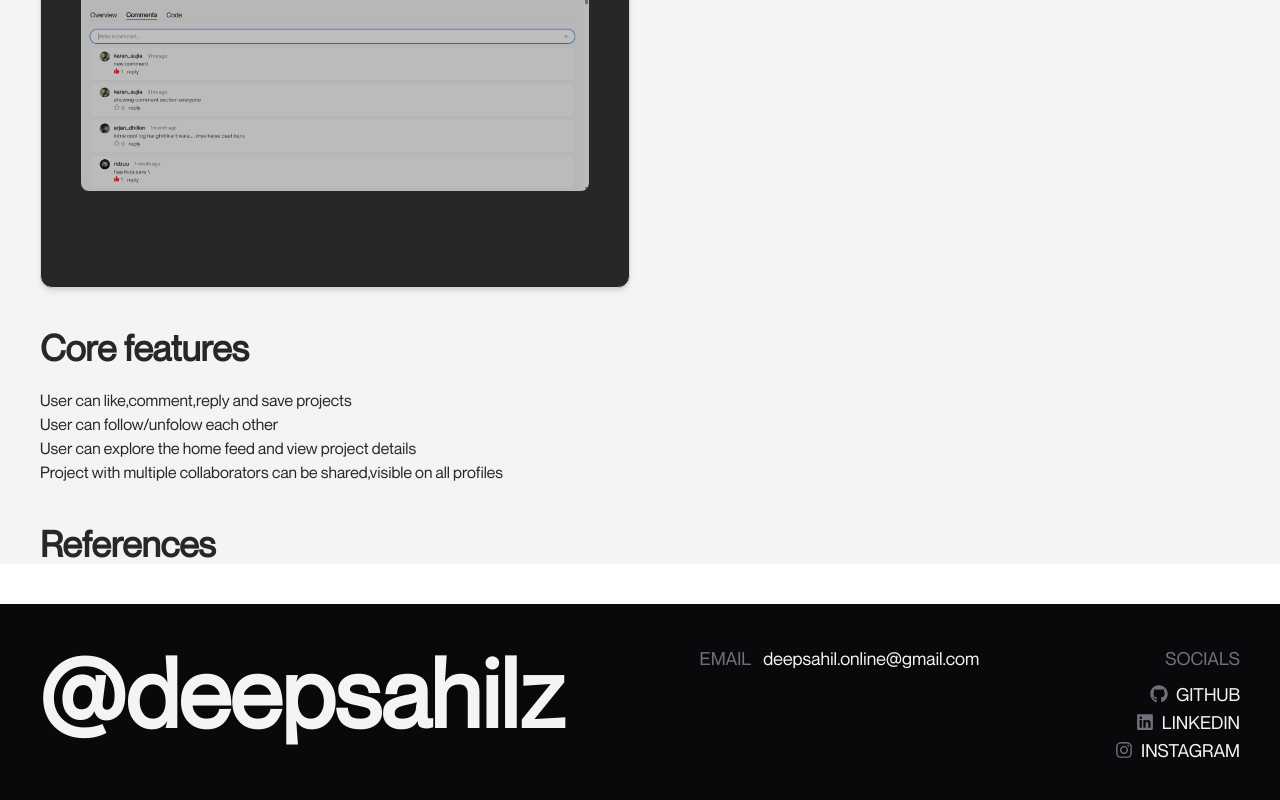
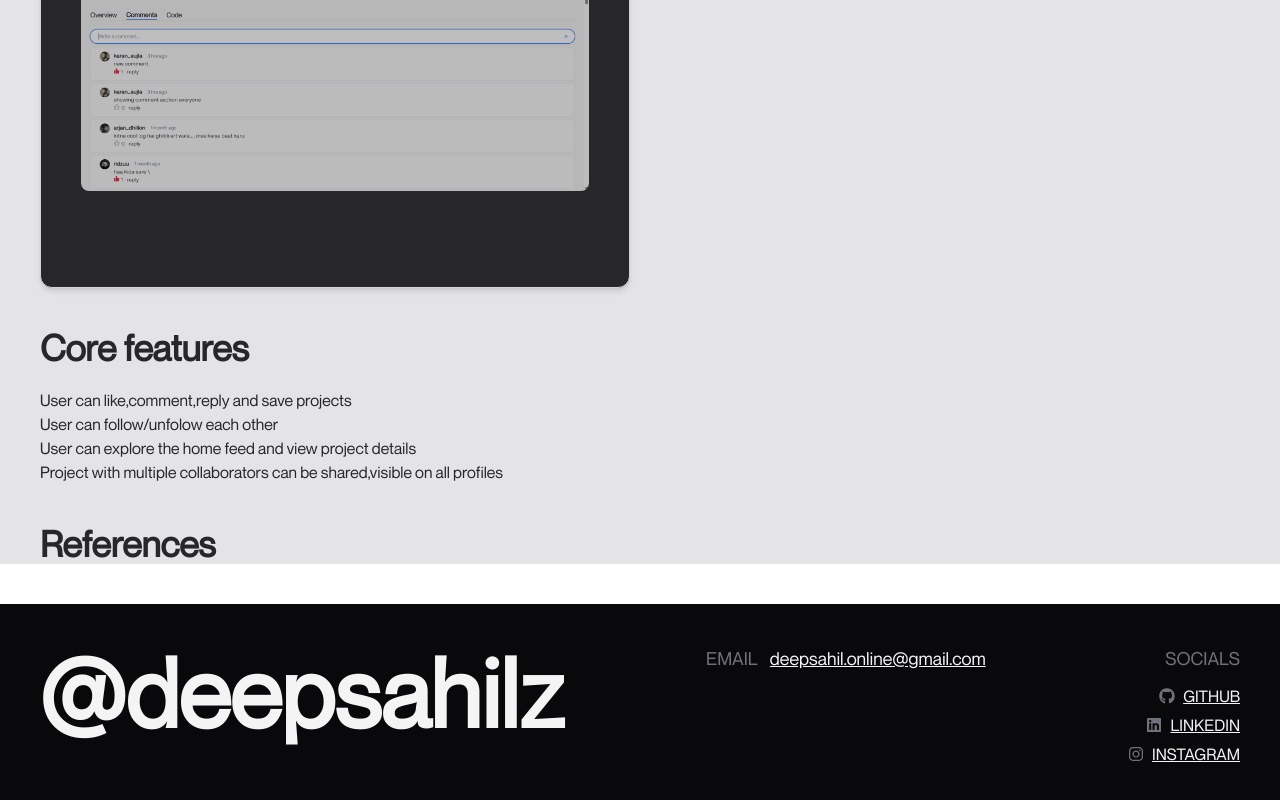
Before and after one commit to deepsahilz/deepsahilz-portfolio-reactjs, a React (Vite) app in the folder client/: page /codexa in a window 1280 px wide. Shown: the part 1348-2148 px from the top of the page. Built offline with nearby package versions, Linux system fonts and the light colour scheme.

Commit message:
ui improvements

```diff
--- a/client/src/components/AboutSection.jsx
+++ b/client/src/components/AboutSection.jsx
@@ -2,11 +2,11 @@ import React from 'react'
 
 const AboutSection = () => {
   return (
-    <div className='  w-full bg-zinc-200 text-zinc-800 h-screen py-20 px-10'>
-        <h1 className='text-4xl mb-5 font-semibold text-zinc-800 bg-[#9f0] inline-block'>
+    <div className='  w-full bg-zinc-200 text-zinc-800  py-20 px-5 md:px-10'>
+        <h1 className='text-3xl md:text-4xl mb-5 font-semibold text-zinc-800 bg-[#9f0] inline-block'>
           About me
         </h1>
-        <p className='text-3xl max-w-[50rem]'>Hellooooooo, my name is <span className='bg-white'>Sahildeep singh </span> ,<br/> you can call me sahil, i am a 21 years old web dev(atleast i consider myself that), who loves to create mesmerizing websites and  full stack web apps, sometimes desktop too.</p>
+        <p className='text-2xl md:text-3xl max-w-[50rem]'>Hellooooooo, my name is <span className='bg-white'>Sahildeep singh </span> ,<br/> you can call me sahil, i am a 21 years old web dev, who loves to create mesmerizing websites and  full stack web apps, sometimes desktop too.</p>
     </div>
   )
 }
--- a/client/src/components/Footer.jsx
+++ b/client/src/components/Footer.jsx
@@ -1,30 +1,29 @@
 import React from 'react'
 import { FaGithub,FaLinkedin,FaInstagram} from 'react-icons/fa'
+import { FaArrowTurnDown } from "react-icons/fa6";
 
 
 const Footer = () => {
   return (
-    <div className='flex flex-col md:flex-row justify-between items-start gap-10 md:gap-0 font-neue min-h-[20rem] px-6 md:px-10 py-10 text-zinc-100 bg-zinc-950'>
-                <div className='flex items-end'>
+    <div className='flex flex-col md:flex-row justify-between items-start gap-6 md:gap-0 font-neue min-h-[20rem] px-6 md:px-10 py-10 text-zinc-100 bg-zinc-950'>
 
 
-      <div className='text-5xl md:text-8xl font-semibold'>
-        <span className=''>@</span>
+      <div className='text-5xl hidden md:flex md:text-8xl font-semibold'>@deepsahilz</div>
 
-deepsahilz</div>
-                </div>
-
-      <h1 className='text-base md:text-lg font-normal'>
-        <span className='text-zinc-500 block md:inline mr-3'>EMAIL</span>
-        deepsahil.online@gmail.com
+      <div className='text-3xl md:hidden font-semibold'>Have questions?<br/>I have answers</div>
+      <div className='text-xl flex text-[#9f4] md:hidden  gap-2 items-center'>Let's connect at<FaArrowTurnDown className='text-sm -mb-1'/></div>
+      <h1 className=' text-lg font-normal'>
+        <span className='text-zinc-500 text-base md:text-lg block md:inline mr-3'>EMAIL</span>
+        <span className='underline'>deepsahil.online@gmail.com</span>
       </h1>
 
-      <div className='flex flex-col text-lg justify-right items-end uppercase'>
+      <div className='flex flex-col gap-1  md:text-lg justify-right  md:items-end uppercase'>
         <span className='text-zinc-500 mb-2'>socials</span>
-        <a href='#' className='hover:underline flex items-center gap-2'><FaGithub className='text-zinc-500'/>Github</a>
-        <a href='#' className='hover:underline flex items-center gap-2'><FaLinkedin className='text-zinc-500'/>LinkedIn</a>
-        <a href='#' className='hover:underline flex items-center gap-2'><FaInstagram className='text-zinc-500'/>Instagram</a>
+        <a href='#' className='underline text-[16px] flex items-center gap-2'><FaGithub className='text-zinc-500'/>Github</a>
+        <a href='#' className='underline text-[16px] flex items-center gap-2'><FaLinkedin className='text-zinc-500'/>LinkedIn</a>
+        <a href='#' className='underline text-[16px] flex items-center gap-2'><FaInstagram className='text-zinc-500'/>Instagram</a>
       </div>
+      <div className='text-5xl mt-8 md:hidden md:text-8xl font-semibold'>@deepsahilz</div>
     </div>
   )
 }
--- a/client/src/components/HeroSection.jsx
+++ b/client/src/components/HeroSection.jsx
@@ -117,7 +117,7 @@ useEffect(() => {
                 </div>
               </div>
               <h1 className='text-xl font-semibold font-nb mb-6 md:mb-4 md:ml-2 text-zinc-500 '>
-                21, Sahildeep Singh
+                Sahildeep Singh
               </h1>
               <h1 className='text-3xl md:max-w-[48rem] mb-24 md:mb-0 font-neue text-zinc-600  md:ml-2'>
                 A full stack developer & designer focused on building fast, functional, and damn good-looking web apps.
@@ -141,7 +141,7 @@ useEffect(() => {
       </div>
     </div>
 
-    <div className='absolute pointer-events-none hidden md:block top-0 bottom-0 w-full h-full'>
+    <div className='absolute pointer-events-none hidden z-[100] md:block top-0 bottom-0 w-full h-full'>
       <div className='border-zinc-600 absolute top-0 left-12 rounded-br-4xl border-r-3 border-b-3 w-[9.5rem] h-[82px]'></div>
       <div className='border-zinc-600 absolute top-20 left-[25.5px] rounded-tl-4xl border-l-3 border-t-3 w-7 h-[25rem]'></div>
       <div className='border-zinc-600 absolute bottom-[12.8rem] left-[25.5px] rounded-bl-4xl border-b-3 border-l-3 w-[9rem] h-20'></div>
--- a/client/src/components/ProjectCard.jsx
+++ b/client/src/components/ProjectCard.jsx
@@ -1,6 +1,8 @@
 import React, { useState, useRef, useEffect } from 'react';
 import { useNavigate } from 'react-router-dom';
 import gsap from 'gsap';
+import { MdArrowOutward } from "react-icons/md";
+
 
 const ProjectCard = ({ project, className }) => {
   const navigate = useNavigate();
@@ -39,8 +41,9 @@ const ProjectCard = ({ project, className }) => {
         className="fixed z-50 pointer-events-none "
         style={{ left: 0, top: 0 }}
       >
-        <div className="bg-white text-black px-3 py-2 text-sm rounded-full font-medium shadow-md">
+        <div className="bg-white flex gap-1 items-center text-black px-3 py-2 text-sm rounded-full font-medium shadow-md">
           View Details
+          <MdArrowOutward className='text-lg'/>
         </div>
       </div>
 
--- a/client/src/components/SkillSection.jsx
+++ b/client/src/components/SkillSection.jsx
@@ -29,7 +29,7 @@ const pastelColors = [
 
 const SkillCard = ({skill})=>{
   return(
-    <div  className="flex bg-blue-100  flex-col border py-2 md:py-4 px-4 md:px-7 rounded-2xl hover:scale-90 transition-transform duration-400 border-zinc-400 text-2xl md:text-5xl items-center">
+    <div  className="flex bg-blue-100  flex-col border py-2 md:py-4 px-5 md:px-10 rounded-2xl hover:scale-90 transition-transform duration-400 border-zinc-400 text-2xl md:text-5xl items-center">
       {skill.icon}
       <span className="mt-2 text-zinc-700 text-sm md:text-lg font-medium">{skill.name}</span>
     </div>
--- a/client/src/pages/Codexa.jsx
+++ b/client/src/pages/Codexa.jsx
@@ -41,7 +41,7 @@ const Codexa = () => {
       exit={{ opacity: 0, y: -20 }} // Exit state: fade out and move up
       transition={{ duration: 0.5 }} // Transition duration
     >
-      <div className='px-5 sm:px-10 bg-zinc-100 font-neue text-zinc-800'>
+      <div className='px-5 sm:px-10 bg-zinc-200 font-neue text-zinc-800'>
         <div className='pt-28 pb-20 text-center'>
           <h1 className='px-5 text-5xl lg:text-9xl text-zinc-800 font-semibold text-center uppercase'>
             codexa
--- a/client/src/pages/Homepage.jsx
+++ b/client/src/pages/Homepage.jsx
@@ -21,8 +21,8 @@ const Homepage = () => {
     <div className='bg-zinc-200 w-[100%] overflow-hidden'>
         <HeroSection />
         <ProjectsSection />
+        <AboutSection/>
         <SkillSection />
-        <AboutSection/>
     </div>
     </>
   )
```
Also changed, not shown: client/src/components/Navbar.jsx (+6 -5 lines), client/src/components/ProjectSection.jsx (+18 -8 lines).
